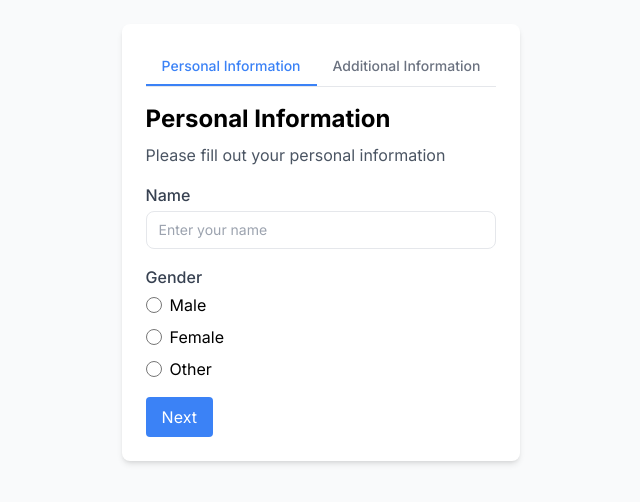
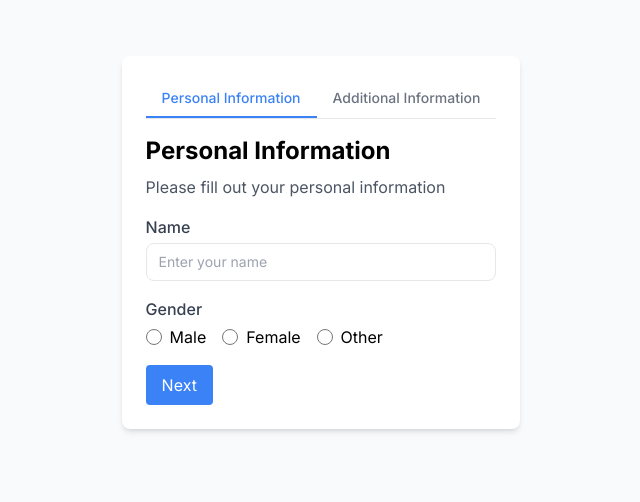
Before and after one commit to bimamib/form-builder, a Vue app: page / in a window 1280 px wide. Shown: the part 158-660 px from the top of the page, without its empty margins (319-959 px from the left). Built offline with nearby package versions, Linux system fonts and the light colour scheme.

Commit message:
Mengubah Input Radio Grup menjadi ke samping

```diff
--- a/src/components/FieldRenderer.vue
+++ b/src/components/FieldRenderer.vue
@@ -21,8 +21,8 @@
       class="block w-full mt-1 border-gray-300 rounded-md shadow-sm form-textarea"
     ></textarea>
 
-    <!-- Input Radio -->
-    <div v-else-if="field.type === 'radio'" class="space-y-2">
+    <!-- Input Radio (Horizontal Layout) -->
+    <div v-else-if="field.type === 'radio'" class="space-x-4 flex items-center">
       <div
         v-for="(option, index) in field.options"
         :key="index"
```
